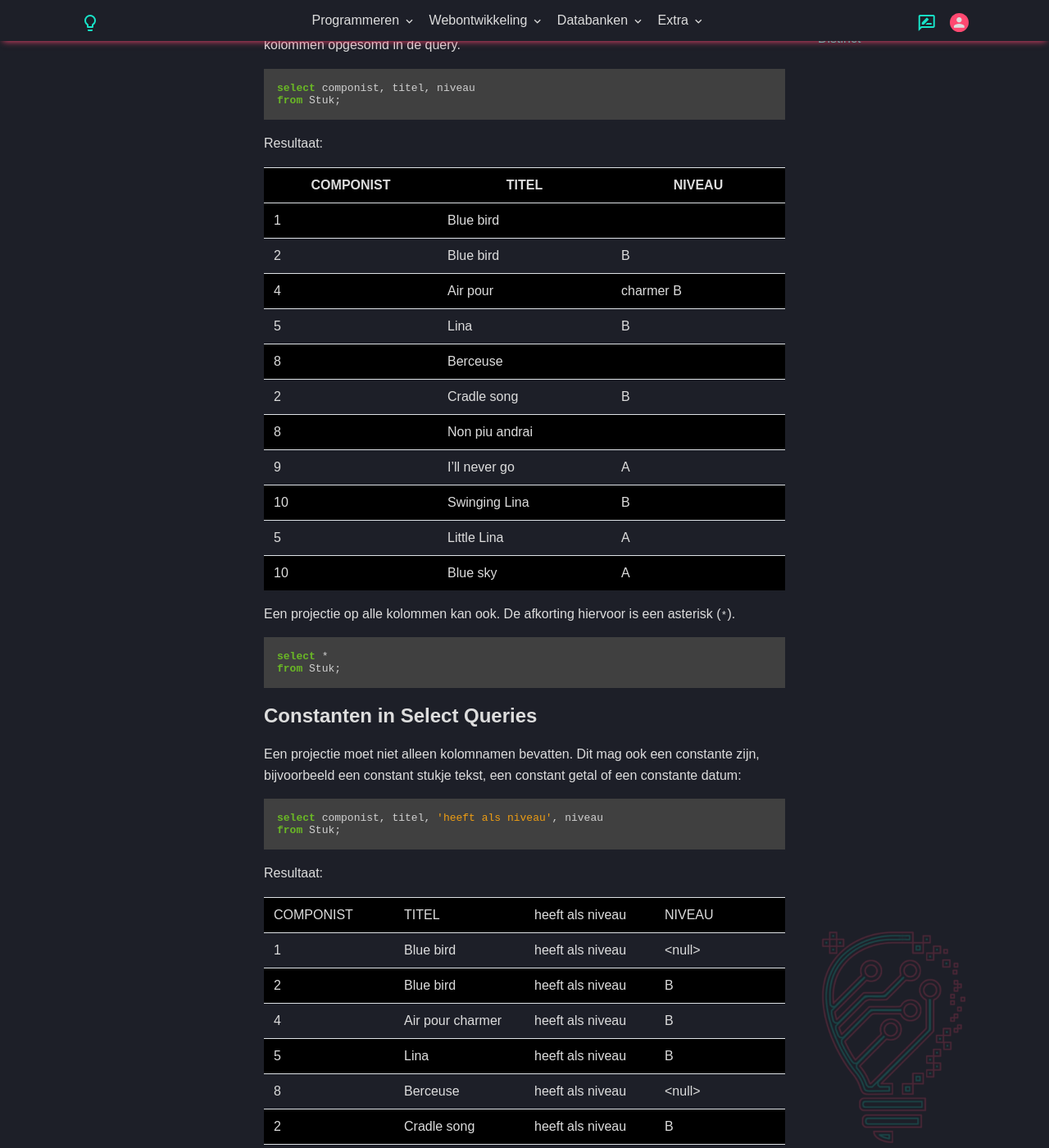
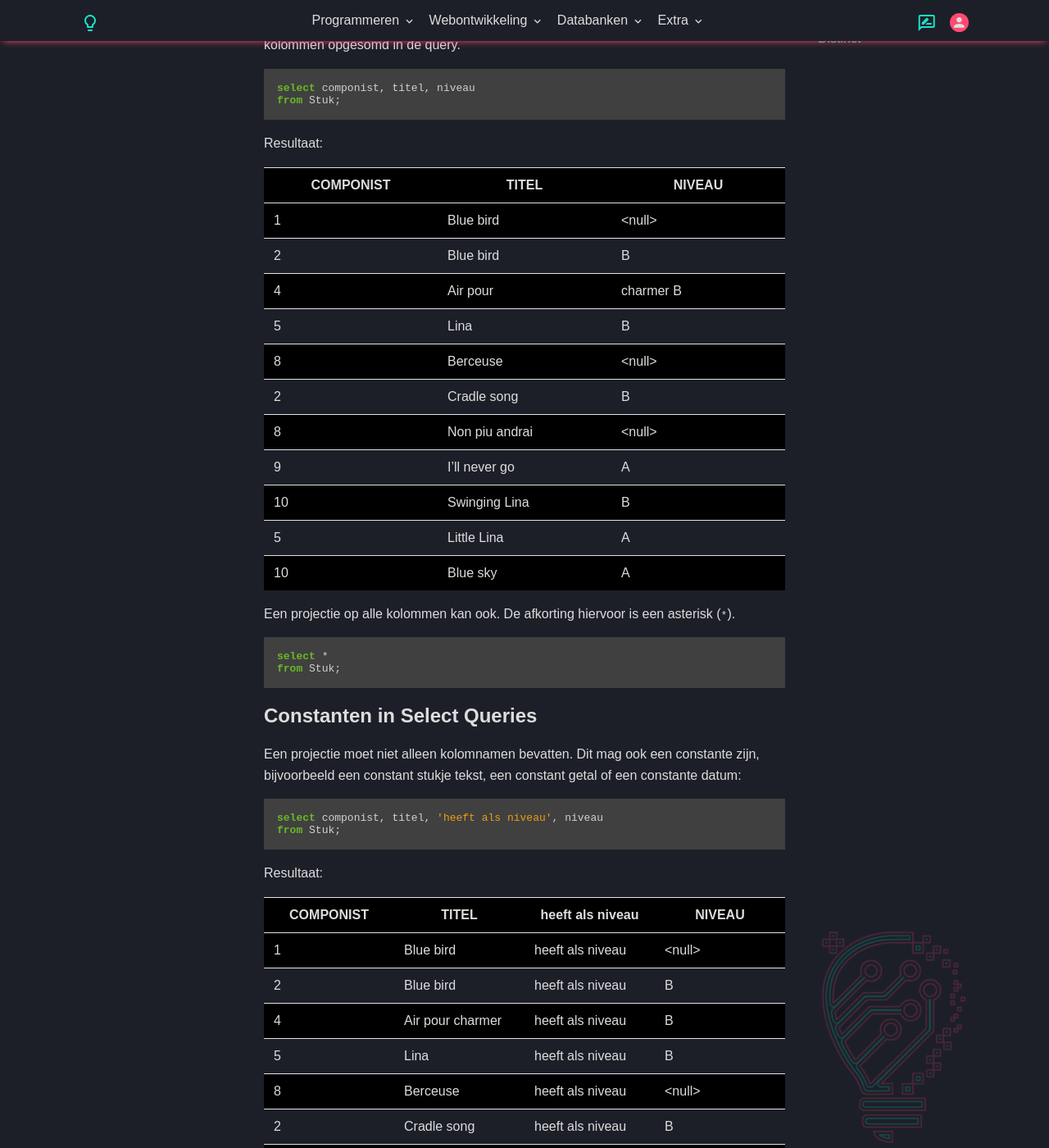
Before and after one commit to T-INFORMATICA/t-informatica.github.io, a Jekyll site: the page built from _courses/databanken/sql/projecties.md, in a window 1280 px wide and 1400 px high, scrolled down 415 px. Shown: the whole window at 82% size. Built offline with Jekyll 4.4.1, drawn with Linux system fonts in a browser that asks for light colours; comment, search, counter and statistics services are not loaded; some of the changed text lies outside the part shown.

Commit message:
Update projecties.md

```diff
--- a/_courses/databanken/sql/projecties.md
+++ b/_courses/databanken/sql/projecties.md
@@ -31,19 +31,19 @@ from Stuk;
 Resultaat:
 
 {:.styledTable}
-| COMPONIST | TITEL          | NIVEAU    |
-| --------- | -------------- | --------- |
-| 1         | Blue bird      | <null>    |
-| 2         | Blue bird      | B         |
-| 4         | Air pour       | charmer B |
-| 5         | Lina           | B         |
-| 8         | Berceuse       | <null>    |
-| 2         | Cradle song    | B         |
-| 8         | Non piu andrai | <null>    |
-| 9         | I'll never go  | A         |
-| 10        | Swinging Lina  | B         |
-| 5         | Little Lina    | A         |
-| 10        | Blue sky       | A         |
+| COMPONIST | TITEL          | NIVEAU       |
+| --------- | -------------- | ------------ |
+| 1         | Blue bird      | &lt;null&gt; |
+| 2         | Blue bird      | B            |
+| 4         | Air pour       | charmer B    |
+| 5         | Lina           | B            |
+| 8         | Berceuse       | &lt;null&gt; |
+| 2         | Cradle song    | B            |
+| 8         | Non piu andrai | &lt;null&gt; |
+| 9         | I'll never go  | A            |
+| 10        | Swinging Lina  | B            |
+| 5         | Little Lina    | A            |
+| 10        | Blue sky       | A            |
 
 
 Een projectie op alle kolommen kan ook. De afkorting hiervoor is een asterisk (`*`).
@@ -64,80 +64,22 @@ from Stuk;
 
 Resultaat:
 
-<table class="styledTable">
-   <tr>
-      <td>COMPONIST</td>
-      <td>TITEL</td>
-      <td>heeft als niveau</td>
-      <td>NIVEAU</td>
-   </tr>
-   <tr>
-      <td>1</td>
-      <td>Blue bird</td>
-      <td>heeft als niveau</td>
-      <td>&lt;null&gt;</td>
-   </tr>
-   <tr>
-      <td>2</td>
-      <td>Blue bird</td>
-      <td>heeft als niveau</td>
-      <td>B</td>
-   </tr>
-   <tr>
-      <td>4</td>
-      <td>Air pour charmer</td>
-      <td>heeft als niveau</td>
-      <td>B</td>
-   </tr>
-   <tr>
-      <td>5</td>
-      <td>Lina</td>
-      <td>heeft als niveau</td>
-      <td>B</td>
-   </tr>
-   <tr>
-      <td>8</td>
-      <td>Berceuse</td>
-      <td>heeft als niveau</td>
-      <td>&lt;null&gt;</td>
-   </tr>
-   <tr>
-      <td>2</td>
-      <td>Cradle song</td>
-      <td>heeft als niveau</td>
-      <td>B</td>
-   </tr>
-   <tr>
-      <td>8</td>
-      <td>Non piu andrai</td>
-      <td>heeft als niveau</td>
-      <td>&lt;null&gt;</td>
-   </tr>
-   <tr>
-      <td>9</td>
-      <td>I'll never go</td>
-      <td>heeft als niveau</td>
-      <td>A</td>
-   </tr>
-   <tr>
-      <td>10</td>
-      <td>Swinging Lina</td>
-      <td>heeft als niveau</td>
-      <td>B</td>
-   </tr>
-   <tr>
-      <td>5</td>
-      <td>Little Lina</td>
-      <td>heeft als niveau</td>
-      <td>A</td>
-   </tr>
-   <tr>
-      <td>10</td>
-      <td>Blue sky</td>
-      <td>heeft als niveau</td>
-      <td>A</td>
-   </tr>
-</table>
+
+{:.styledTable}
+| COMPONIST | TITEL            | heeft als niveau | NIVEAU       |
+| --------- | ---------------- | ---------------- | ------------ |
+| 1         | Blue bird        | heeft als niveau | &lt;null&gt; |
+| 2         | Blue bird        | heeft als niveau | B            |
+| 4         | Air pour charmer | heeft als niveau | B            |
+| 5         | Lina             | heeft als niveau | B            |
+| 8         | Berceuse         | heeft als niveau | &lt;null&gt; |
+| 2         | Cradle song      | heeft als niveau | B            |
+| 8         | Non piu andrai   | heeft als niveau | &lt;null&gt; |
+| 9         | I'll never go    | heeft als niveau | A            |
+| 10        | Swinging Lina    | heeft als niveau | B            |
+| 5         | Little Lina      | heeft als niveau | A            |
+| 10        | Blue sky         | heeft als niveau | A            |
+
 
 <!--
 ## Expressies in Select Queries
@@ -192,56 +134,21 @@ from Stuk;
 
 Resultaat:
 
-<table class="styledTable">
-   <tr>
-      <th>GENRE</th>
-      <th>NIVEAU</th>
-   </tr>
-   <tr>
-      <td>jazz</td>
-      <td>&lt;null&gt;</td>
-   </tr>
-   <tr>
-      <td>jazz</td>
-      <td>B</td>
-   </tr>
-   <tr>
-      <td>klassiek</td>
-      <td>B</td>
-   </tr>
-   <tr>
-      <td>klassiek</td>
-      <td>B</td>
-   </tr>
-   <tr>
-      <td>klassiek</td>
-      <td>&lt;null&gt;</td>
-   </tr>
-   <tr>
-      <td>klassiek</td>
-      <td>B</td>
-   </tr>
-   <tr>
-      <td>klassiek</td>
-      <td>&lt;null&gt;</td>
-   </tr>
-   <tr>
-      <td>pop</td>
-      <td>A</td>
-   </tr>
-   <tr>
-      <td>jazz</td>
-      <td>B</td>
-   </tr>
-   <tr>
-      <td>klassiek</td>
-      <td>A</td>
-   </tr>
-   <tr>
-      <td>jazz</td>
-      <td>A</td>
-   </tr>
-</table>
+{:.styledTable}
+| GENRE    | NIVEAU       |
+| -------- | ------------ |
+| jazz     | &lt;null&gt; |
+| jazz     | B            |
+| klassiek | B            |
+| klassiek | B            |
+| klassiek | &lt;null&gt; |
+| klassiek | B            |
+| klassiek | &lt;null&gt; |
+| pop      | A            |
+| jazz     | B            |
+| klassiek | A            |
+| jazz     | A            |
+
 
 In deze projectie staan 11 rijen, waarvan enkele meerdere keren voorkomen. Dit kan soms handig zijn, maar vaak ook niet. Moest de projectie een èchte relationele tabel zijn, dan zouden er maar 7 rijen staan.
 
@@ -254,41 +161,17 @@ from Stuk;
 
 Resultaat:
 
+{:.styledTable}
+| GENRE    | NIVEAU       |
+| -------- | ------------ |
+| jazz     | &lt;null&gt; |
+| jazz     | A            |
+| jazz     | B            |
+| klassiek | &lt;null&gt; |
+| klassiek | A            |
+| klassiek | B            |
+| pop      | A            |
 
-<table class="styledTable">
-   <tr>
-      <th>GENRE</th>
-      <th>NIVEAU</th>
-   </tr>
-   <tr>
-      <td>jazz</td>
-      <td>&lt;null&gt;</td>
-   </tr>
-   <tr>
-      <td>jazz</td>
-      <td>A</td>
-   </tr>
-   <tr>
-      <td>jazz</td>
-      <td>B</td>
-   </tr>
-   <tr>
-      <td>klassiek</td>
-      <td>&lt;null&gt;</td>
-   </tr>
-   <tr>
-      <td>klassiek</td>
-      <td>A</td>
-   </tr>
-   <tr>
-      <td>klassiek</td>
-      <td>B</td>
-   </tr>
-   <tr>
-      <td>pop</td>
-      <td>A</td>
-   </tr>
-</table>
 
 
 {:.warning}
```
